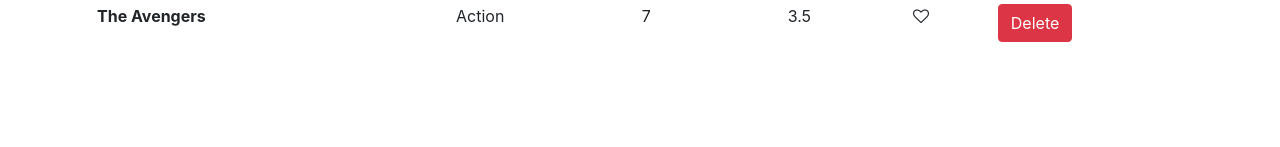
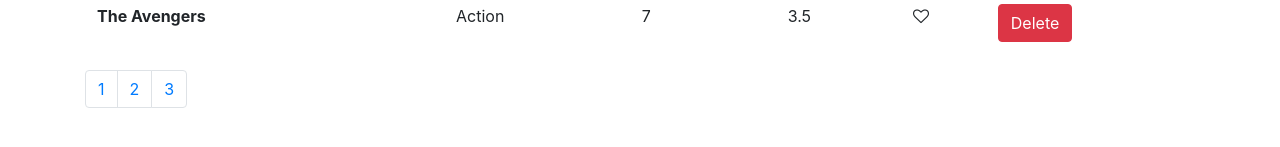
Before and after one commit to samsaravillo/vidly, a React (Create React App) app: page / in a window 1280 px wide. Shown: the part 625-772 px from the top of the page. Built offline with nearby package versions, Linux system fonts and the light colour scheme.

Commit message:
add pagination and use lodash

```diff
--- a/package.json
+++ b/package.json
@@ -8,6 +8,7 @@
     "@testing-library/user-event": "^7.1.2",
     "bootstrap": "^4.5.2",
     "font-awesome": "^4.7.0",
+    "lodash": "^4.17.20",
     "react": "^16.13.1",
     "react-dom": "^16.13.1",
     "react-scripts": "3.4.3"
--- /dev/null
+++ b/src/components/common/pagination.jsx
@@ -0,0 +1,25 @@
+import React from 'react';
+import _ from 'lodash';
+
+const Pagination = props => {
+    const { itemsCount, pageSize } = props;
+
+    const pagesCount = Math.ceil(itemsCount / pageSize);
+    if (pagesCount === 1) return null;
+    const pages = _.range(1, pagesCount + 1);
+
+    return (
+        <nav aria-label="Page navigation example">
+            <ul className="pagination">
+                { pages.map(page => (
+                     <li  key={page} className="page-item">
+                        <a className="page-link">{page}</a>
+                    </li>
+                ))}
+
+            </ul>
+        </nav>
+    );
+}
+
+export default Pagination;
--- a/src/components/movies.jsx
+++ b/src/components/movies.jsx
@@ -1,10 +1,12 @@
 import React, { Component } from 'react';
 import Like from '../components/common/like';
 import { getMovies } from '../services/fakeMovieService';
+import Pagination from './common/pagination';
 
 class Movies extends Component {
     state = {
-        movies: getMovies()
+        movies: getMovies(),
+        pageSize: 4
     };
 
     handleDelete = movie => {
@@ -18,6 +20,10 @@
         movies[index] = {...movies[index]};
         movies[index].liked = !movies[index].liked;
         this.setState({ movies });
+    };
+
+    handlePageChange = page => {
+        console.log(page);
     };
 
     render() {
@@ -60,6 +66,11 @@
                     )}
                 </tbody>
                 </table>
+                <Pagination
+                    itemsCount={count}
+                    pageSize={this.state.pageSize}
+                    onPageChange={this.handlePageChange}
+                />
             </div>
         );
     }
```
Also changed, not shown: 1 other file (tests, documents, lock files or other folders).
